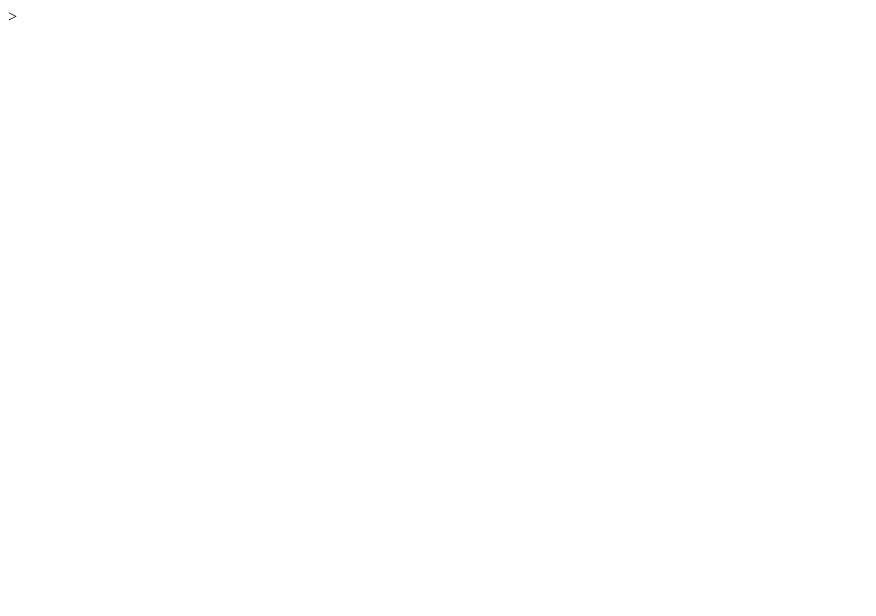
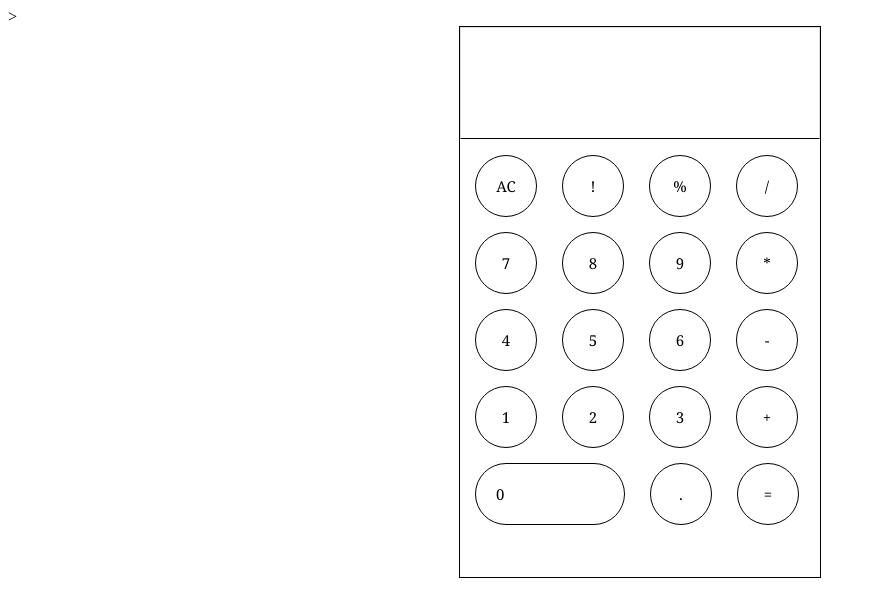
Before and after one commit to rd9911/odinProjects, a plain HTML site: page calculator/index.html in a window 1280 px wide. Shown: the whole page, without its empty margins (0-876 px from the left). Drawn offline with Linux system fonts and the light colour scheme.

Commit message:
Create sketch of style of calculator

```diff
--- a/calculator/index.css
+++ b/calculator/index.css
@@ -0,0 +1,53 @@
+:root {
+    --grid-cols: 1;
+    --grid-rows: 1;
+  }
+
+#container {
+    display: grid;
+    margin: 0 auto;
+    grid-gap: 1em;
+    width: 360px;
+    height: 550px;
+    border: 1px solid #000;
+    grid-template-rows: repeat(var(--grid-rows), 1fr);
+    grid-template-columns: repeat(var(--grid-cols), 1fr);
+}
+
+
+  .grid-item {
+    display: inline-block;
+    padding: 20px;
+    border: 1px solid #ddd;
+  }
+
+  #display {
+    margin-left: 0px;
+    margin-right: 0px;
+    margin-top: 0px;
+    margin-bottom: 2px;
+    width: 318px;
+    height: 70px;
+    border-bottom: 1px solid #000;
+  }
+
+  #clear, #factor, #percentile, #divide, #seven, #eight,
+  #nine, #multiply, #four, #five, #six, #subtract,
+  #one, #two, #three, #add, #zero, #floating, #calculate {
+      font-size: 15px;
+      font-family: Georgia, 'Times New Roman', Times, serif;
+      text-align: center;
+      border-radius: 100px;
+      width: 20px;
+      height: 20px;
+      margin: 8px;
+      margin-bottom: 5px;
+      margin-top: 10px;
+      margin-left: 15px;
+      margin-right: 10px;
+      border: 1px solid #000;
+  }
+  #zero {
+      width: 7.2em !important;
+      text-align: left !important;
+  }
--- a/calculator/index.html
+++ b/calculator/index.html
@@ -7,6 +7,6 @@
         <div id='container'>
 
         </div>
-        <script type="text/javascript" href="./index.js"></script>
+        <script type="text/javascript" src="./index.js"></script>
     </body>
 </html>
--- a/calculator/index.js
+++ b/calculator/index.js
@@ -1,14 +1,24 @@
-const grids = document.createElement('ul');
+const container = document.querySelector('#container');
+const grids = document.createElement('div');
 grids.id = 'grids';
 const idOfElement = [
     'display', 'clear', 'factor', 'percentile', 'divide', 'seven', 'eight',
     'nine', 'multiply', 'four', 'five', 'six', 'subtract', 'one', 'two',
     'three', 'add', 'zero', 'floating', 'calculate']
+const textOfElement = [
+    '', 'AC', '!', '%', '/', '7', '8', '9', '*',
+    '4', '5', '6', '-', '1', '2', '3', '+', '0', '.', '='
+]
+
+
+container.style.setProperty('--grid-rows', 6);
+container.style.setProperty('--grid-cols', 4);
 for(let i=0; i < idOfElement.length; i++) {
-    let li = document.createElement('li');
-    li.id = idOfElement[i];
-    // add attributes and styles.
+    let btn = document.createElement('div');
+    btn.id = idOfElement[i];
+    btn.innerHTML = textOfElement[i];
+    // add attributes and styles
+    grids.appendChild(btn).classList = 'grid-item';
 };
 
-const container = document.querySelector('#container');
-container.appendChild(grid);
+container.appendChild(grids);
```
